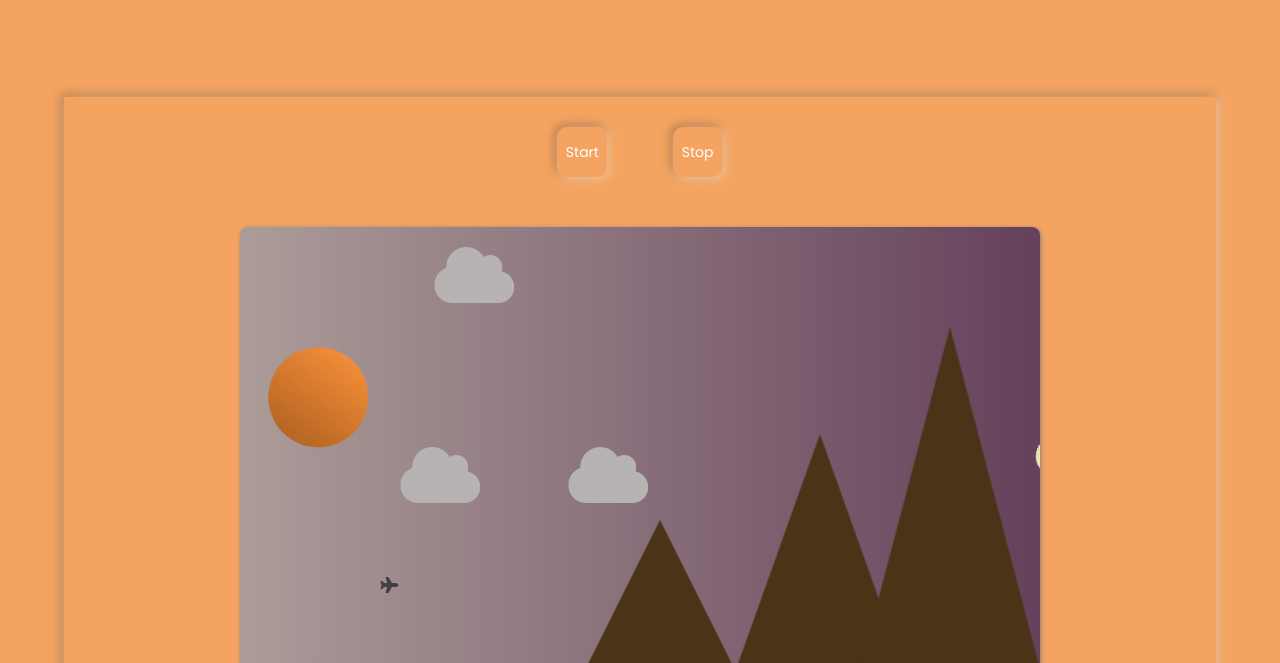
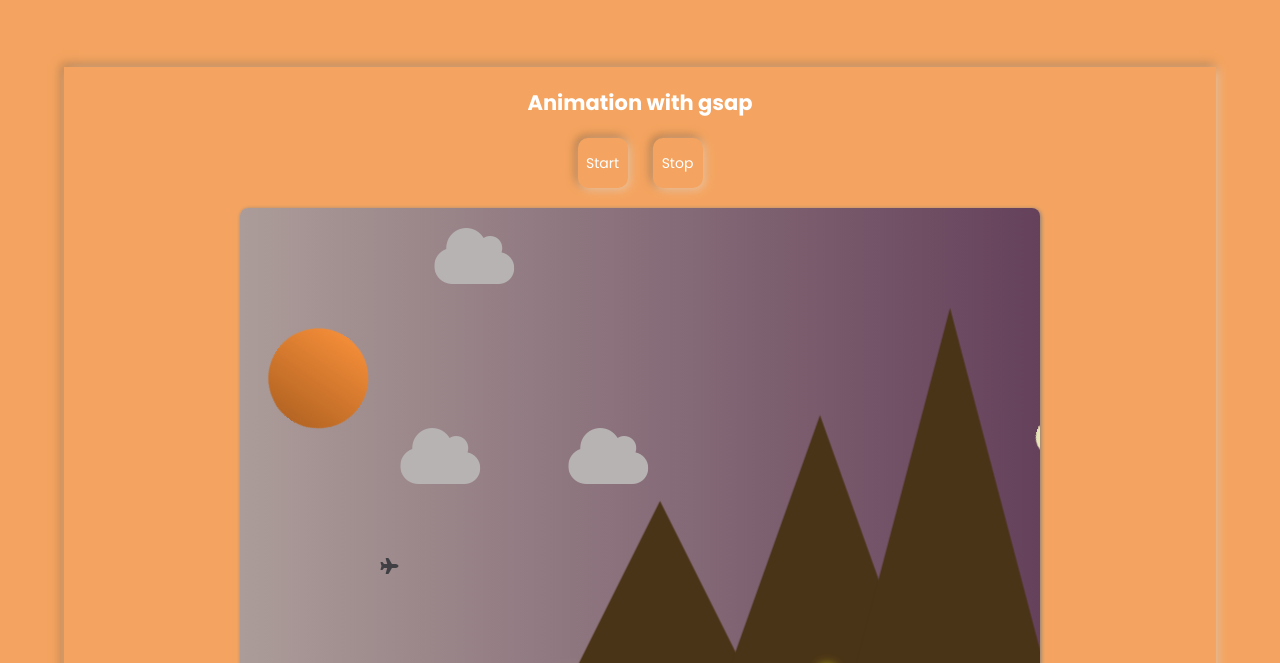
Before and after one commit to Github1234fab/portfolio, a plain HTML site: page index.html in a window 1280 px wide. Shown: the part 93-756 px from the top of the page. Drawn offline with nearby package versions, Linux system fonts and the light colour scheme; animation ran at ten frames a second.

Commit message:
évolution

```diff
--- a/Animation/styleAnimation.css
+++ b/Animation/styleAnimation.css
@@ -1,5 +1,6 @@
 
 .panorama_A {
+  margin-top: 50px;
   width: 800px;
   height: 500px;
   background: linear-gradient(rgb(4, 26, 98), rgb(119, 119, 249));
--- a/index.html
+++ b/index.html
@@ -24,11 +24,11 @@
     </header>
      <div class="portfolio_container">
       <div class="animation">
-        <div class="portfolio_buttons_actions">
+              <div class="animation_title"><h2>Animation with gsap</h2></div>
+              <div class="animation_buttons_actions">
           <div class="start">Start</div>
           <div class="stop">Stop</div>
-           </div>
-
+          </div>
           <div class="panorama_A">
             <div class="mountain Amountain"></div>
             <div class="mountain Bmountain"></div>
--- a/style.css
+++ b/style.css
@@ -22,7 +22,7 @@ header {
   color: white;
 }
 .portfolio_container {
-  margin-top: 100px;
+  margin-top: 70px;
   display: flex;
   flex-direction: column;
   align-items: center;
@@ -33,6 +33,18 @@ header {
   font-family: poppins;
   font-size: 16px;
   margin-left: 30px;
+}
+
+.animation_title{
+  margin-top: 20px;
+  font-size: 14px;
+  color: white;
+  font-weight: 100;
+  font-family: poppins;
+  width: 80%;
+display: flex;
+justify-content: center;
+
 }
 
 .start,
@@ -49,11 +61,11 @@ header {
   justify-content: center;
   border-radius: 10px;
 }
-.portfolio_buttons_actions {
+.animation_buttons_actions {
   display: flex;
-  width: 20%;
+  width: 150px;
   justify-content: space-around;
-  margin: auto;
+  margin-top: 20px;
 }
 .container_test {
   height: 300px;
@@ -61,9 +73,10 @@ header {
 }
 .animation {
   width: 90%;
-  height: 650px;
+  /* height: 900px; */
   display: flex;
   flex-direction: column;
+  align-items: center;
   background-color: #f4a460;
   box-shadow: 2px 2px 10px #f5caa4, -2px -2px 10px #9d6c41;
 }
```
